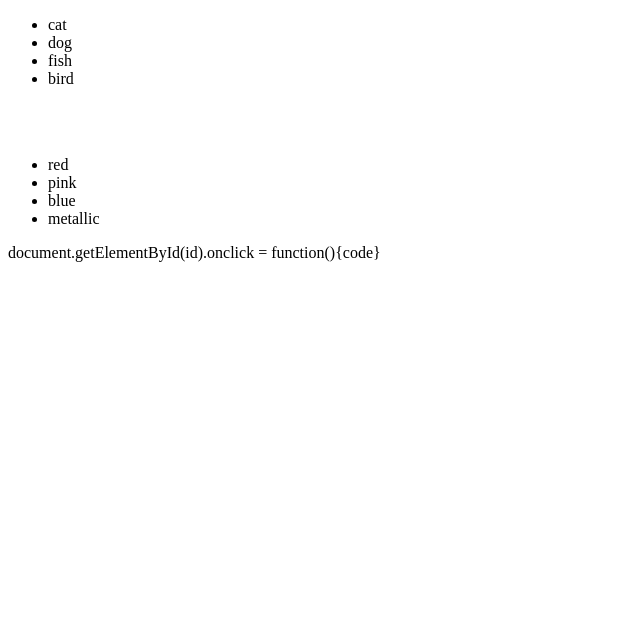
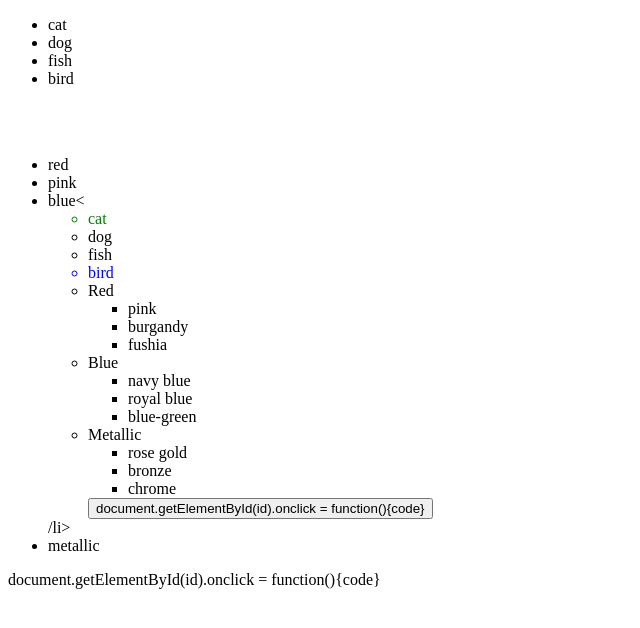
Before and after one commit to Shusweela/week5, a website: page index.html in a window 1280 px wide. Shown: the whole page, without its empty margins (0-640 px from the left). Drawn offline with Linux system fonts and the light colour scheme.

Commit message:
added html update from practice to fix merge conflict

```diff
--- a/index.html
+++ b/index.html
@@ -18,7 +18,51 @@
      <ul id="list2">
         <li>red</li>
         <li>pink</li>
-        <li>blue</li>
+        <li>blue<<!DOCTYPE html>
+            <html lang="en">
+            <head>
+                <meta charset="UTF-8">
+                <meta name="viewport" content="width=device-width, initial-scale=1.0">
+                <title>DOM Manipulation</title>
+                <script src="dom.js"></script>
+            </head>
+            <body>
+
+             <div>
+                 <ul id="list1">
+                     <li id="cat">cat</li>
+                     <li class="dog">dog</li>
+                     <li id="fish">fish</li>
+                     <li>bird</li>
+                 </ul>
+
+                 <!--nested list-->
+                 <ul id="list2">
+                    <li>Red</li>
+                    <ul>
+                        <li>pink</li>
+                        <li>burgandy</li>
+                        <li>fushia</li>
+                    </ul>
+                    <li>Blue</li>
+                    <ul>
+                        <li>navy blue</li>
+                        <li>royal blue</li>
+                        <li>blue-green</li>
+                    </ul>
+                    <li>Metallic</li>
+                    <ul>
+                        <li>rose gold</li>
+                        <li>bronze</li>
+                        <li>chrome</li>
+                    </ul>
+
+                   <button>
+
+                 document.getElementById(id).onclick = function(){code}
+             </div>
+            </body>
+            </html>/li>
         <li>metallic</li>
      </ul>
 
```
